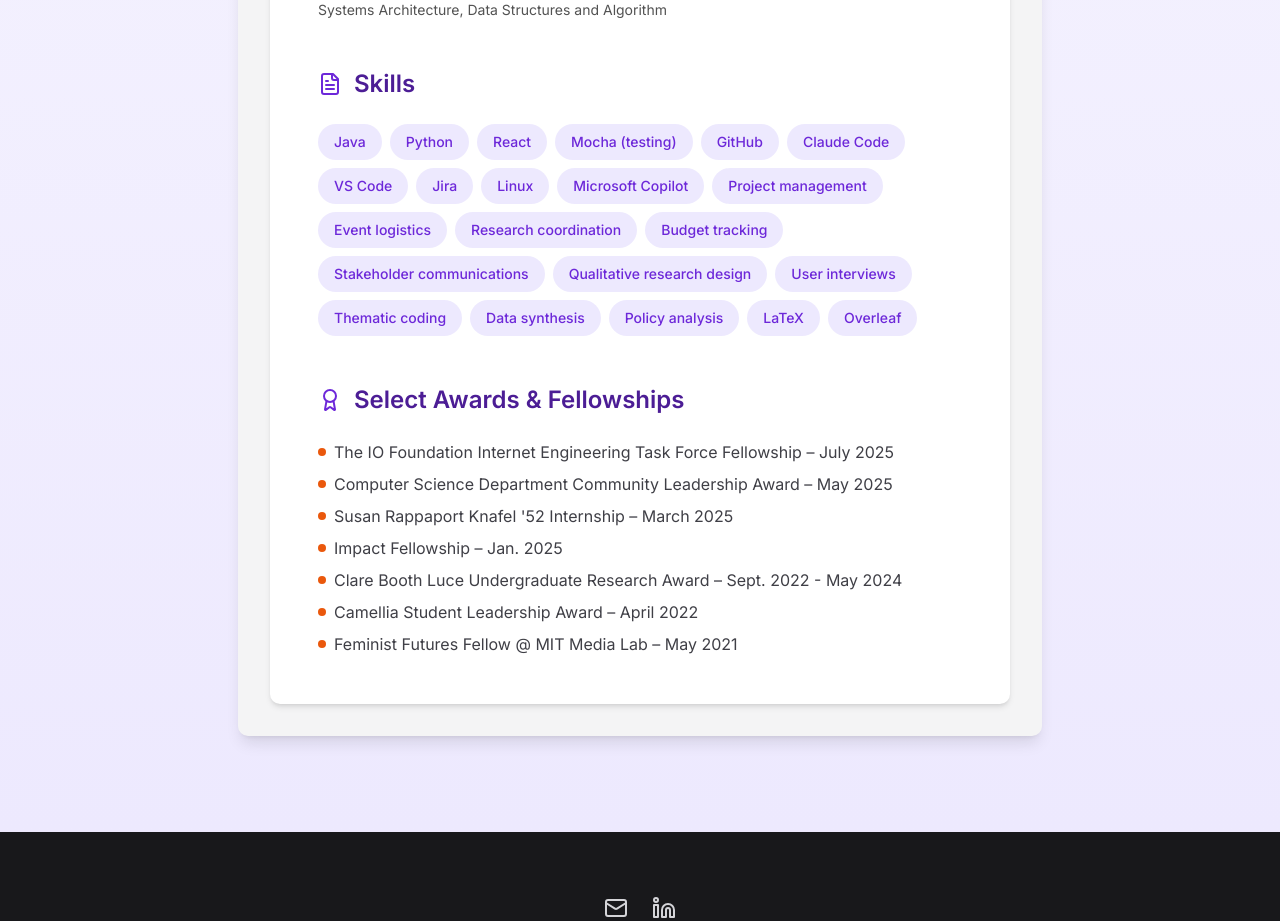
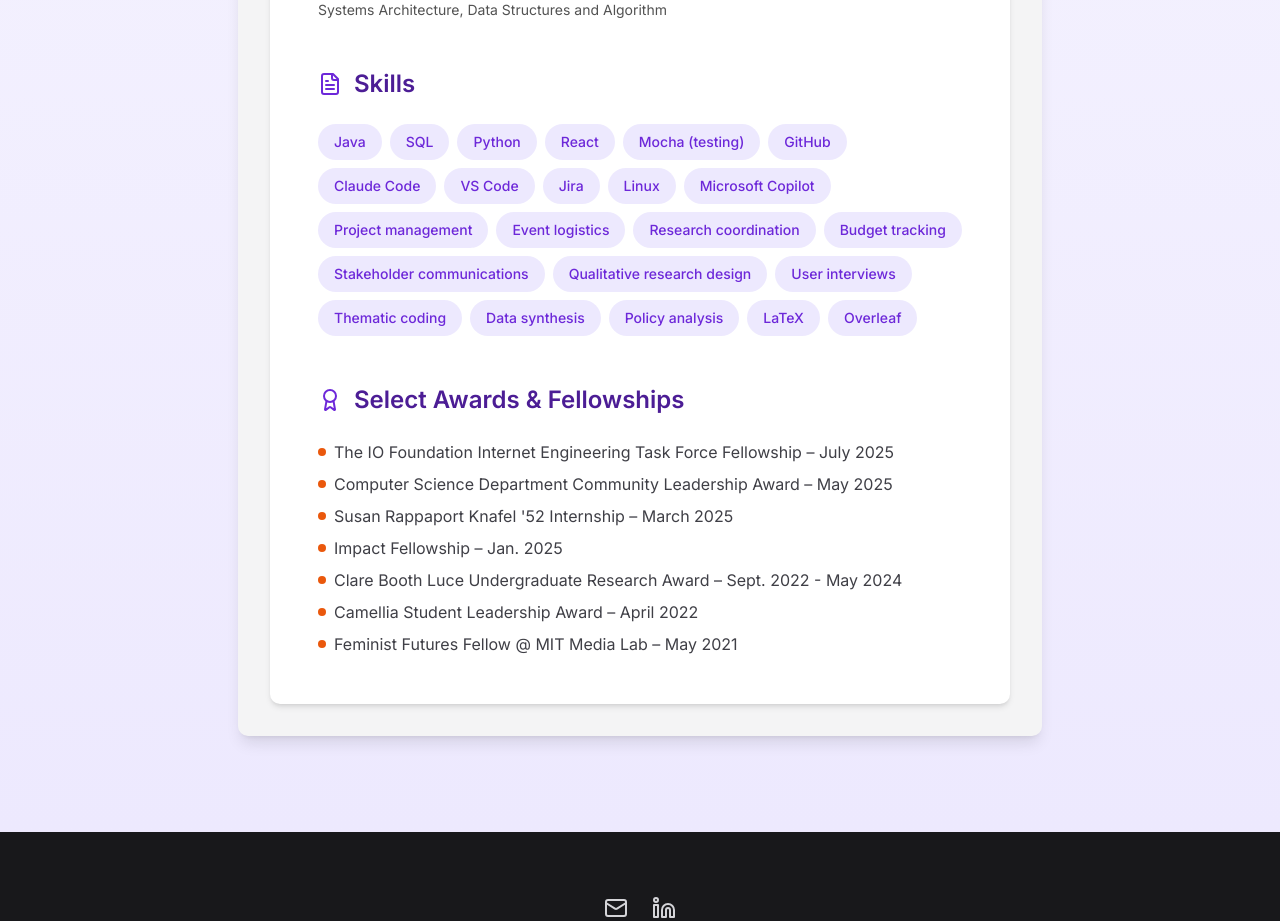
Before and after one commit to alana-m-552/alanacmackey, a Next.js app: page /resume in a window 1280 px wide. Shown: the part 1864-2785 px from the top of the page. Built offline with nearby package versions, Linux system fonts and the light colour scheme.

Commit message:
"adding SQL skill in resume"

```diff
--- a/components/resume-viewer.tsx
+++ b/components/resume-viewer.tsx
@@ -58,6 +58,7 @@ const resumeData = {
   ],
   skills: [
     "Java",
+    "SQL",
     "Python",
     "React",
     "Mocha (testing)",
```
